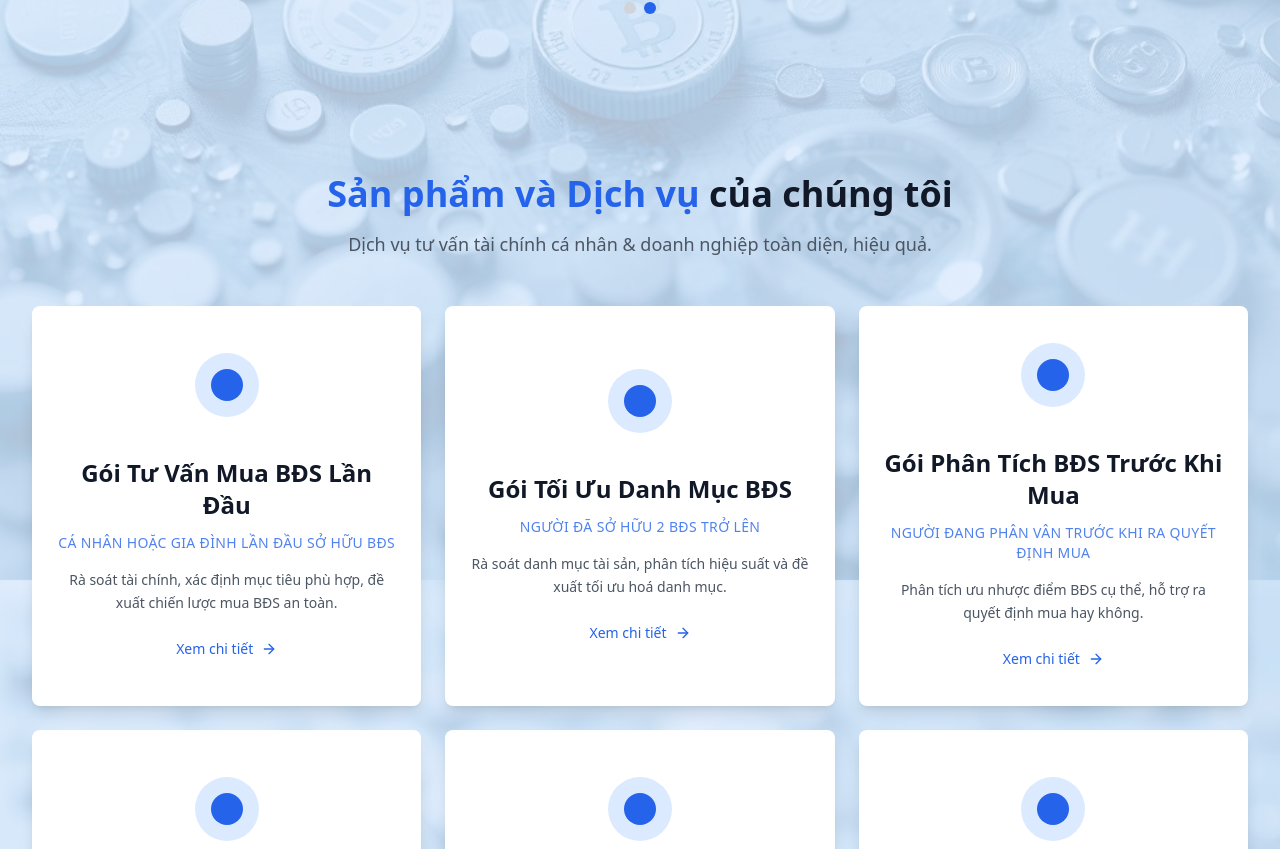
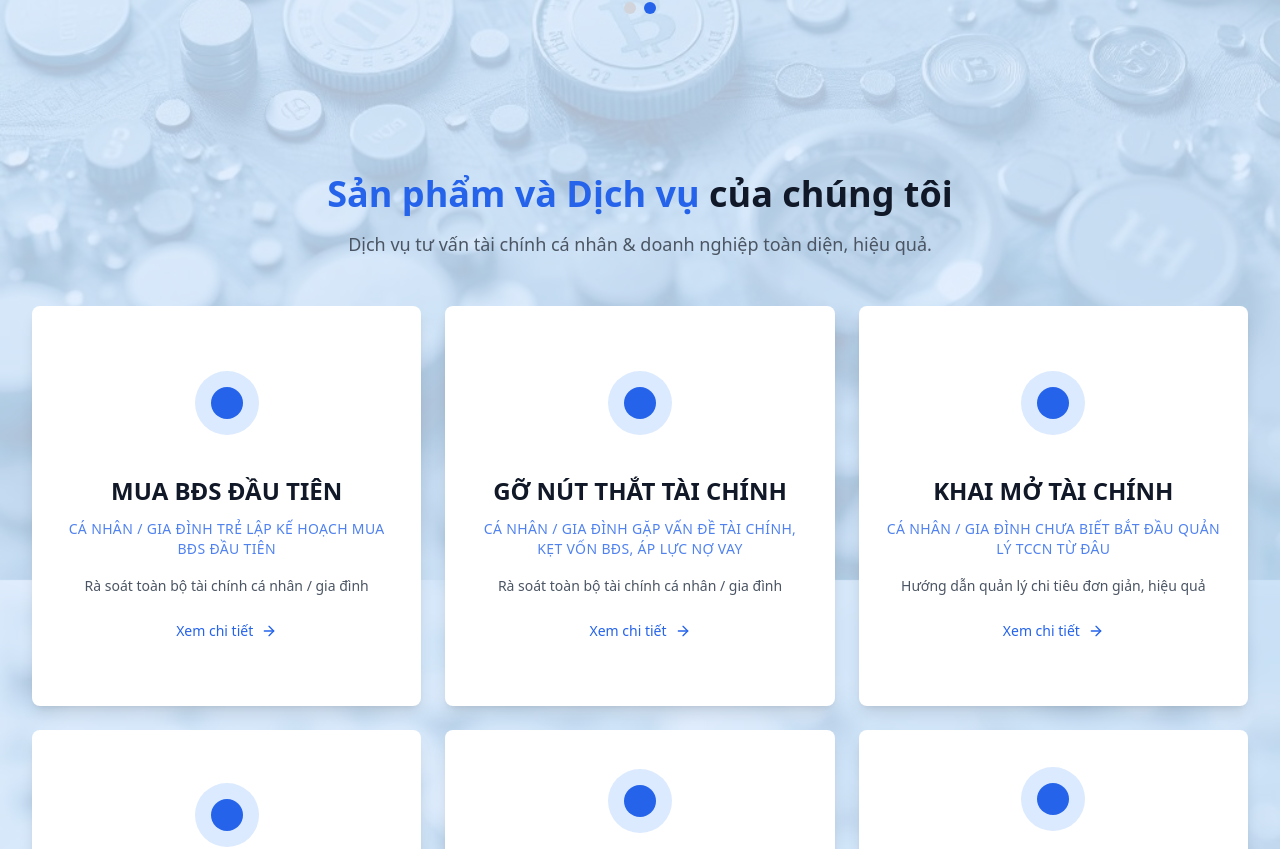
Before and after one commit to huuhoang231103/FIDT-LandingPage, a React (Vite) app: page / in a window 1280 px wide. Shown: the part 2780-3629 px from the top of the page. Built offline with nearby package versions, Linux system fonts and the light colour scheme.

Commit message:
update content

```diff
--- a/src/components/sections/ProjectsServices.jsx
+++ b/src/components/sections/ProjectsServices.jsx
@@ -1,6 +1,15 @@
 import React, { useState } from 'react';
 import ServiceCard from '../common/ServiceCard';
 import servicesData from '../../datas/DataService.json';
+
+import { FaUserTie, FaBuilding, FaMoneyBillWave, FaChartLine } from 'react-icons/fa';
+
+const iconMap = {
+  'Cá nhân': <FaUserTie className="text-blue-600 text-2xl" />,
+  'Doanh nghiệp': <FaBuilding className="text-green-600 text-2xl" />,
+  'Tài chính': <FaMoneyBillWave className="text-yellow-500 text-2xl" />,
+  'Đầu tư': <FaChartLine className="text-purple-500 text-2xl" />,
+};
 
 const ProjectsServices = () => {
   const [activeCard, setActiveCard] = useState(null);
@@ -24,18 +33,45 @@ const ProjectsServices = () => {
         </p>
 
         <div className="grid grid-cols-1 md:grid-cols-2 lg:grid-cols-3 gap-6">
-          {servicesData.services.map((service, idx) => (
+          {servicesData.services.map((service, idx) => {
+            const {
+              name,
+              target,
+              highlights = [],
+              price,
+              bonus,
+              duration = 'Không xác định',
+              suitability = 'Chưa rõ'
+            } = service;
+
+            const description = highlights[0] || 'Chi tiết đang cập nhật...';
+
+            const formattedHighlights = highlights.map(item => `• ${item}`).join('\n');
+
+            const fullDescription = [
+              `🕐 Thời lượng: ${duration}`,
+              `🎯 Phù hợp với: ${suitability}`,
+              `🔍 Nội dung nổi bật:\n${formattedHighlights}`,
+              `📌 Chi phí: ${price}`,
+              ...(bonus ? [`✅ Tặng kèm: ${bonus}`] : [])
+            ].join('\n\n');
+
+            const icon = iconMap[target] || <FaChartLine className="text-gray-500 text-2xl" />;
+
+            return (
               <ServiceCard
                 key={idx}
-              title={service.title}
-              category={service.category}
-              description={service.description}
-              fullDescription={service.fullDescription}
+                title={name}
+                category={target}
+                icon={icon}
+                description={description}
+                fullDescription={fullDescription}
                 isActive={activeCard === idx}
                 onClick={() => handleCardClick(idx)}
                 onClose={handleCardClose}
               />
-          ))}
+            );
+          })}
         </div>
       </div>
     </section>
--- a/src/datas/DataService.json
+++ b/src/datas/DataService.json
@@ -1,40 +1,130 @@
 {
+  "consultant": {
+    "name": "Ms. Trần Thị Mai Hân",
+    "title": "Chuyên gia đồng hành tài chính",
+    "hotline": "09369 03949",
+    "email": "maihan.1104@gmail.com"
+  },
   "services": [
     {
-      "title": "Gói Tư Vấn Mua BĐS Lần Đầu",
-      "category": "Cá nhân hoặc gia đình lần đầu sở hữu BĐS",
-      "description": "Rà soát tài chính, xác định mục tiêu phù hợp, đề xuất chiến lược mua BĐS an toàn.",
-      "fullDescription": "📌 Đối tượng:\n- Cá nhân hoặc gia đình lần đầu muốn sở hữu bất động sản\n\n📋 Nội dung:\n- Rà soát tài chính tổng thể\n- Thiết lập mục tiêu mua BĐS phù hợp\n- Xác định dòng tiền, khả năng vay mua nhà\n- Đề xuất chiến lược mua an toàn và hiệu quả\n\n💰 Chi phí: 5.000.000 VNĐ\n🎁 Tặng kèm: Template ngân sách 12 tháng"
+      "name": "MUA BĐS ĐẦU TIÊN",
+      "duration": "1 buổi (60 phút)",
+      "target": "Cá nhân / Gia đình trẻ lập kế hoạch mua BĐS đầu tiên",
+      "highlights": [
+        "Rà soát toàn bộ tài chính cá nhân / gia đình",
+        "Thiết lập mục tiêu mua BĐS phù hợp với khả năng",
+        "Kết nối ngân hàng có gói vay tốt trên thị trường",
+        "Tư vấn rổ hàng BĐS miễn phí",
+        "Lập dòng tiền cho kế hoạch vay mua BĐS",
+        "Lập kế hoạch bảo vệ an toàn tài chính",
+        "Cố vấn tư duy tài chính lành mạnh và bền vững"
+      ],
+      "price": "5.000.000 VNĐ",
+      "bonus": "Template theo dõi ngân sách 12 tháng"
     },
     {
-      "title": "Gói Tối Ưu Danh Mục BĐS",
-      "category": "Người đã sở hữu 2 BĐS trở lên",
-      "description": "Rà soát danh mục tài sản, phân tích hiệu suất và đề xuất tối ưu hoá danh mục.",
-      "fullDescription": "📌 Đối tượng:\n- Người đã sở hữu 2 BĐS trở lên\n\n📋 Nội dung:\n- Rà soát lại danh mục tài sản\n- Phân tích hiệu suất khai thác từng BĐS\n- Đề xuất cơ cấu lại tài sản để tối ưu hiệu quả đầu tư\n\n💰 Chi phí: 8.000.000 VNĐ\n🎁 Tặng kèm: Bảng tính hiệu suất BĐS"
+      "name": "GỠ NÚT THẮT TÀI CHÍNH",
+      "duration": "1 buổi (60 phút)",
+      "target": "Cá nhân / Gia đình gặp vấn đề tài chính, kẹt vốn BĐS, áp lực nợ vay",
+      "highlights": [
+        "Rà soát toàn bộ tài chính cá nhân / gia đình",
+        "Nhận diện lỗ hổng tài chính",
+        "Xây dựng kế hoạch tiết kiệm, đầu tư",
+        "Thiết lập phương án xử lý nợ",
+        "Hướng dẫn thiết lập quỹ dự phòng & ngân sách cho bảo hiểm",
+        "Khuyến nghị phương án và hành động sát với vấn đề tài chính hiện có",
+        "Cố vấn tư duy tài chính lành mạnh và bền vững"
+      ],
+      "price": "5.000.000 VNĐ",
+      "bonus": "File Excel quản lý tài chính cá nhân"
     },
     {
-      "title": "Gói Phân Tích BĐS Trước Khi Mua",
-      "category": "Người đang phân vân trước khi ra quyết định mua",
-      "description": "Phân tích ưu nhược điểm BĐS cụ thể, hỗ trợ ra quyết định mua hay không.",
-      "fullDescription": "📌 Đối tượng:\n- Người đang cân nhắc mua 1 BĐS cụ thể\n\n📋 Nội dung:\n- Phân tích ưu/nhược điểm vị trí, pháp lý, giá trị\n- So sánh với các BĐS tương đương\n- Hỗ trợ ra quyết định nên mua hay không\n\n💰 Chi phí: 3.000.000 VNĐ"
+      "name": "KHAI MỞ TÀI CHÍNH",
+      "duration": "1 buổi (60 phút)",
+      "target": "Cá nhân / Gia đình chưa biết bắt đầu quản lý TCCN từ đâu",
+      "highlights": [
+        "Hướng dẫn quản lý chi tiêu đơn giản, hiệu quả",
+        "Thiết lập mục tiêu tài chính và đánh giá nguồn lực",
+        "Đánh giá Danh mục tài sản và khuyến nghị tái cơ cấu",
+        "Phương án bảo vệ an toàn tài chính"
+      ],
+      "price": "5.000.000 VNĐ",
+      "bonus": "File Excel theo dõi tiến độ tăng trưởng tài sản"
     },
     {
-      "title": "Gói Định Hướng Đầu Tư Cho Người Mới",
-      "category": "Người mới muốn bắt đầu đầu tư BĐS",
-      "description": "Hướng dẫn kiến thức cơ bản, xác định phân khúc phù hợp và chiến lược đầu tư ban đầu.",
-      "fullDescription": "📌 Đối tượng:\n- Người mới bắt đầu tìm hiểu đầu tư BĐS\n\n📋 Nội dung:\n- Cung cấp kiến thức nền tảng đầu tư BĐS\n- Định hướng phân khúc phù hợp với tài chính và khẩu vị rủi ro\n- Đề xuất chiến lược đầu tư an toàn giai đoạn đầu\n\n💰 Chi phí: 4.000.000 VNĐ"
+      "name": "TÀI CHÍNH CHỦ ĐỘNG",
+      "duration": "1 buổi (60 phút)",
+      "target": "Chủ Doanh nghiệp đang gặp vấn đề về tài chính",
+      "highlights": [
+        "Thăm khám sức khỏe tài chính của cá nhân và doanh nghiệp",
+        "Định hình vấn đề tài chính và nhu cầu tư vấn",
+        "Đánh giá nguồn lực và Định hướng cách thức xử lý vấn đề tài chính cụ thể",
+        "Quản trị rủi ro"
+      ],
+      "price": "5.000.000 VNĐ"
     },
     {
-      "title": "Gói Tư Vấn Tái Cấu Trúc Tài Chính",
-      "category": "Người gặp áp lực tài chính do đầu tư BĐS",
-      "description": "Phân tích tình trạng tài chính, đề xuất phương án xử lý nợ và tái cấu trúc danh mục.",
-      "fullDescription": "📌 Đối tượng:\n- Người đang gặp khó khăn tài chính vì đầu tư BĐS\n\n📋 Nội dung:\n- Phân tích chi tiết dòng tiền và nợ\n- Đề xuất giải pháp giảm áp lực tài chính\n- Cân nhắc bán/chuyển nhượng BĐS không hiệu quả\n\n💰 Chi phí: 6.000.000 VNĐ"
+      "name": "TÀI CHÍNH TOÀN DIỆN (12 THÁNG)",
+      "duration": "1 buổi chuyên sâu (120 phút/buổi) + group Zalo tư vấn + đánh giá định kỳ mỗi 6 tháng",
+      "target": "Cá nhân, gia đình mong muốn tăng trưởng tổng tài sản và củng cố pháp lý tài chính",
+      "highlights": [
+        "Rà soát toàn diện tài chính cá nhân/gia đình",
+        "Xác định mục tiêu tài chính ngắn - dài hạn và hồ sơ rủi ro",
+        "Chiến lược tài chính chủ động cho từng giai đoạn cuộc đời",
+        "Xây dựng kế hoạch tài chính dài hạn (đầu tư, tín dụng, thuế, bảo hiểm, ...)",
+        "Đồng hành thực thi kế hoạch tài chính",
+        "Tư vấn tối ưu thuế, tham vấn luật về hôn nhân gia đình, thừa kế",
+        "Cố vấn tư duy tài chính lành mạnh và bền vững"
+      ],
+      "price": "0.35% giá trị tài sản quản lý, thấp nhất 25.900.000 VNĐ"
     },
     {
-      "title": "Gói Tư Vấn Cho Nhà Đầu Tư Muốn Chốt Lời",
-      "category": "Người muốn bán BĐS đã lời",
-      "description": "Phân tích thời điểm bán, tư vấn giá và phương án chốt lời tối ưu.",
-      "fullDescription": "📌 Đối tượng:\n- Nhà đầu tư đang sở hữu BĐS có lời và muốn chốt\n\n📋 Nội dung:\n- Đánh giá thị trường và thời điểm chốt lời\n- Tư vấn phương án bán hoặc tái đầu tư\n- Tối ưu lợi nhuận sau thuế/phí\n\n💰 Chi phí: 5.000.000 VNĐ"
+      "name": "TÀI CHÍNH HẠNH PHÚC (CHO CẶP ĐÔI, VỢ CHỒNG)",
+      "duration": "2 buổi (90 phút/buổi)",
+      "target": "Vợ chồng mới cưới, cặp đôi muốn đồng hành tài chính bền vững",
+      "highlights": [
+        "Đánh giá tổng quan tài chính, kiến thức, kinh nghiệm đầu tư, mục tiêu cá nhân",
+        "Đồng thuận mục tiêu tài chính dài hạn",
+        "Thiết lập ngân sách, quỹ chung – quỹ riêng",
+        "Kỹ năng giao tiếp & ra quyết định tài chính cùng nhau",
+        "Gợi ý kế hoạch tiết kiệm mua nhà, sinh con, đầu tư"
+      ],
+      "price": "6.000.000 VNĐ",
+      "bonus": "File kế hoạch chung 12 tháng"
     }
-  ]
+  ],
+  "free_services": [
+    {
+      "name": "GÓI TRẢI NGHIỆM MIỄN PHÍ",
+      "duration": "30 phút",
+      "description": "Tư vấn giúp bạn xác định nhu cầu và chọn đúng gói dịch vụ",
+      "register": ["Fanpage", "Zalo", "Form online"]
+    },
+    {
+      "name": "THẨM ĐỊNH GIÁ BĐS MIỄN PHÍ",
+      "duration": "30 phút",
+      "description": "Tư vấn mức giá thị trường, gợi ý gói vay, giải pháp tái cơ cấu tài sản (Hà Nội, Tp.HCM, Khánh Hòa, Đà Nẵng...)",
+      "register": ["Fanpage", "Zalo", "Form online"]
+    },
+    {
+      "name": "THẨM ĐỊNH DANH MỤC TÀI SẢN MIỄN PHÍ",
+      "duration": "45 phút",
+      "description": "Tối ưu hiệu suất lợi nhuận và kiểm soát rủi ro theo từng giai đoạn tài chính",
+      "register": ["Fanpage", "Zalo", "Form online"]
+    }
+  ],
+  "hashtags": [
+    "#QuanTriTaiChinh", "#TuVanTaiChinh", "#QuanLyTaiChinh", "#TaiChinhCaNhan",
+    "#TietKiemHieuQua", "#DauTuThongMinh", "#TaiChinhChoNguoiTre",
+    "#TuDoTaiChinh", "#ChiTieuHopLy", "#TaiChinhDoanhNghiep",
+    "#DocLapTaiChinh", "#KeHoachTaiChinhGiaDinh"
+  ],
+  "slogan": "Mua căn nhà đầu tiên không phải là giấc mơ vượt tầm với!",
+  "philosophy": {
+    "spendingMethod": "Phương pháp quản lý chi tiêu 3 KHÔNG (không app, không excel, không ghi chép)",
+    "surplusGrowth": "Luôn có thặng dư ổn định và tăng trưởng khi thu nhập tăng",
+    "assetReallocation": "Tái cơ cấu tài sản theo chu kỳ kinh tế",
+    "financialSafety": "Bảo vệ tài chính trước những tình huống bất ngờ",
+    "riskManagement": "Đánh giá nhân khẩu học tài chính và rủi ro khi vay đầu tư"
+  }
 }
```
Also changed, not shown: src/components/sections/About.jsx (+3 -4 lines), src/components/sections/Team.jsx (+3 -5 lines). Lines whose indentation alone changed are shown as unchanged.
